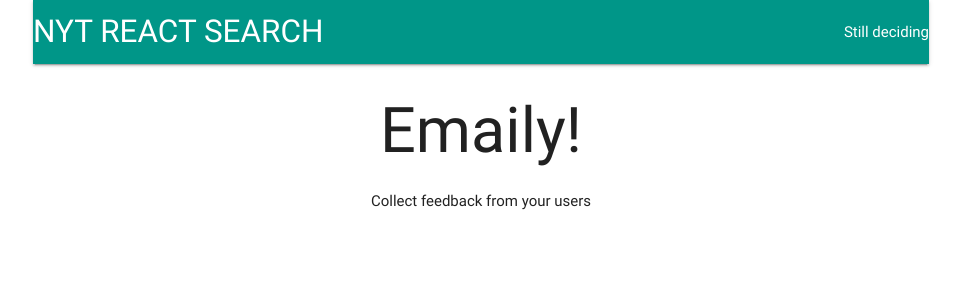
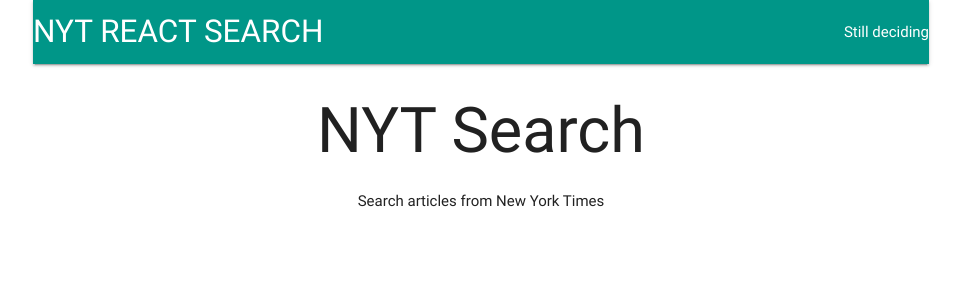
Before and after one commit to cesarc770/NYT-React-Search, a React (Create React App) app in the folder client/: page / in a window 1280 px wide. Shown: the top 300 px of the page, without its empty margins (159-1120 px from the left). Built offline with nearby package versions, Linux system fonts and the light colour scheme; no server answers.

Commit message:
modified client landing page

```diff
--- a/client/src/components/Landing.js
+++ b/client/src/components/Landing.js
@@ -3,8 +3,8 @@
 const Landing = () => {
 	return (
 		<div style={{ textAlign: 'center'}}>
-			<h1>Emaily!</h1>
-			Collect feedback from your users
+			<h1>NYT Search</h1>
+			Search articles from New York Times
 		</div>
 
 	);
```
